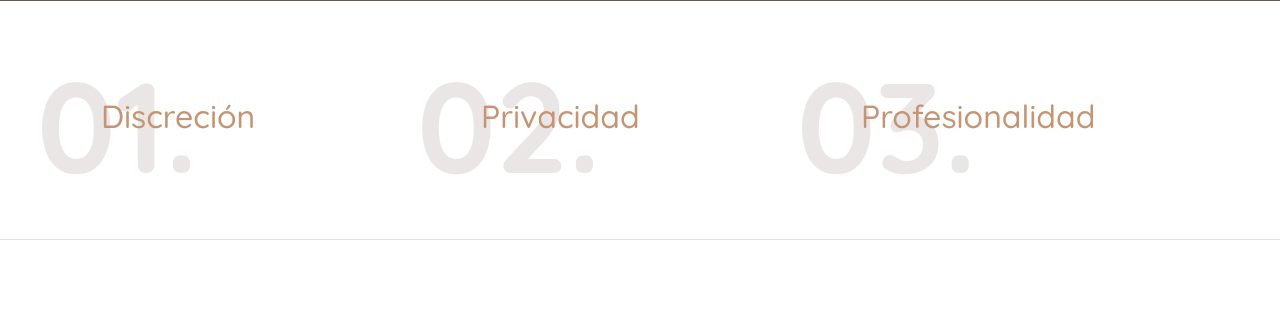
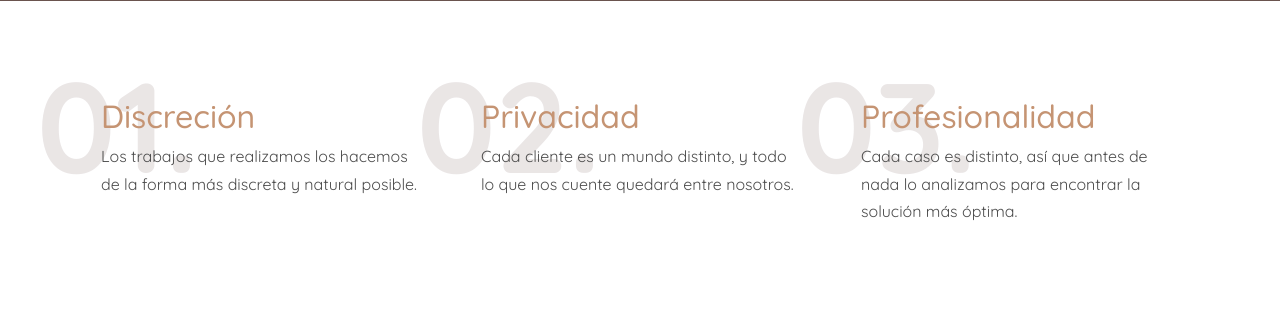
Before and after one commit to coses/solution4u, a PHP site: page / in a window 1280 px wide. Shown: the part 799-1116 px from the top of the page. Run offline with PHP 8.4, Linux system fonts and the light colour scheme; some web fonts are replaced.

Commit message:
Update index.php

```diff
--- a/index.php
+++ b/index.php
@@ -123,18 +123,21 @@
                      <div class="p-3 box-with-humber">
                         <div class="number-behind">01.</div>
                         <h2 class="text-primary">Discreción</h2>
+                        <p class="mb-4">Los trabajos que realizamos los hacemos de la forma más discreta y natural posible.</p>
                      </div>
                   </div>
                   <div class="col-md-6 col-lg-4">
                      <div class="p-3 box-with-humber">
                         <div class="number-behind">02.</div>
                         <h2 class="text-primary">Privacidad</h2>
+                        <p class="mb-4">Cada cliente es un mundo distinto, y todo lo que nos cuente quedará entre nosotros.</p>
                      </div>
                   </div>
                   <div class="col-md-6 col-lg-4">
                      <div class="p-3 box-with-humber">
                         <div class="number-behind">03.</div>
                         <h2 class="text-primary">Profesionalidad</h2>
+                        <p class="mb-4">Cada caso es distinto, así que antes de nada lo analizamos para encontrar la solución más óptima.</p>
                         <?php /*<p class="mb-4">Lorem ipsum dolor sit amet consectetur adipisicing elit. Et praesentium eos nulla qui commodi consectetur beatae fugiat. Veniam iste rerum perferendis.</p>
                         <ul class="list-unstyled ul-check primary">
                            <li>Social Media</li>
@@ -287,7 +290,7 @@
                      </div>
                      <div class="col-md-6 col-lg-4 mb-4 mb-lg-4" data-aos="fade-up" data-aos-delay="200">
                         <div class="unit-4 d-flex">
-                           <div class="unit-4-icon mr-4"><span class="text-primary icon-camera_enhance"></span></div>
+                           <div class="unit-4-icon mr-4"><span class="text-primary icon-handshake-o"></span></div>
                            <div>
                               <h3>Colaboraciones</h3>
                               <p>Colaboraremos con quien haga falta para lograr resolver el objetivo del caso solicitado.</p>
```
